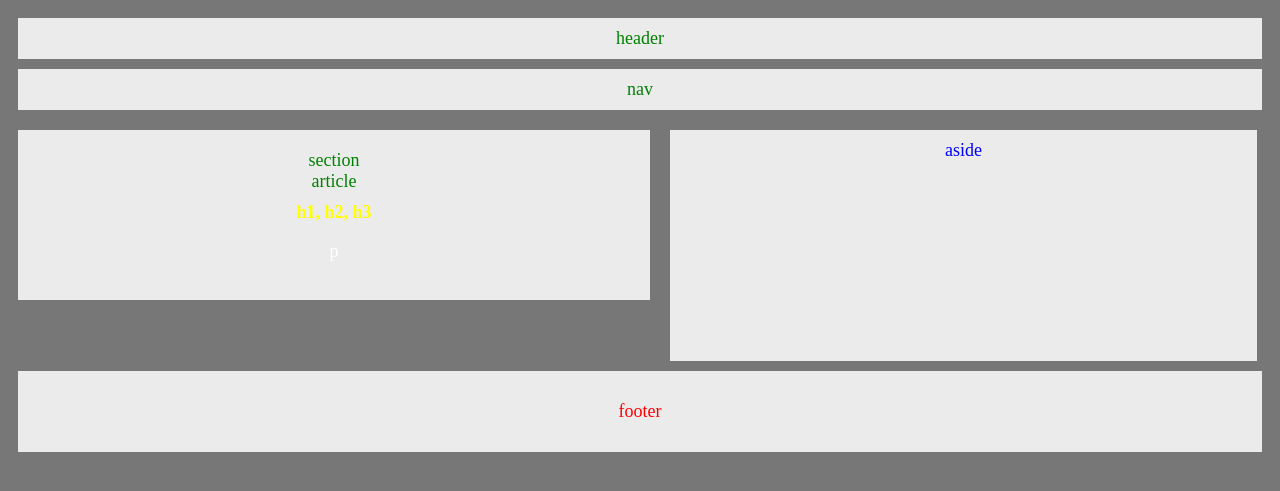
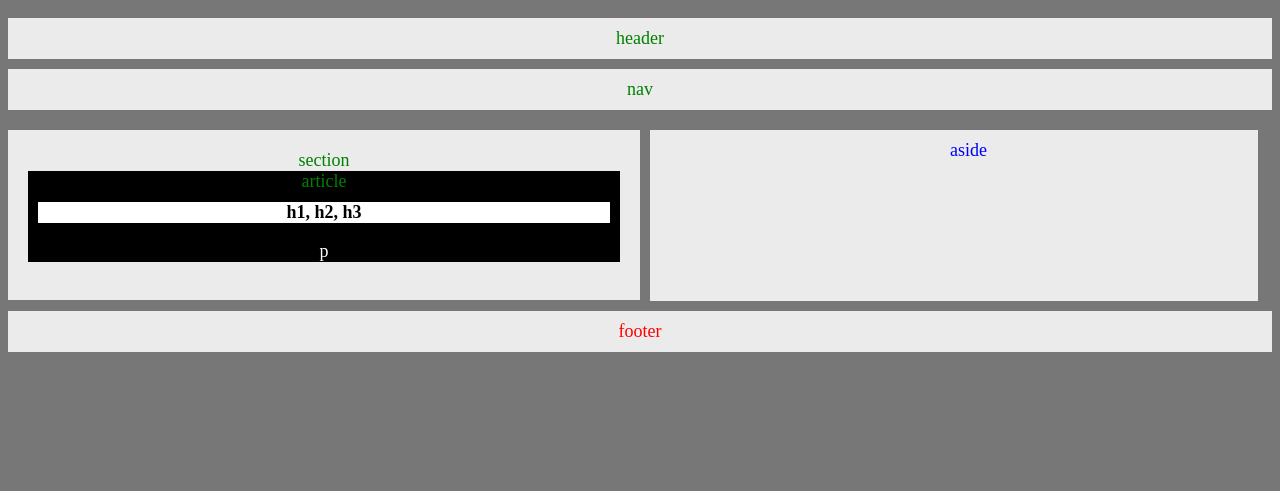
Before and after one commit to robb33/HW-Wireframe, a PHP site: page / in a window 1280 px wide. Shown: the top 491 px of the page. Run offline with PHP 8.4, Linux system fonts and the light colour scheme.

Commit message:
Sat Morn Submit

```diff
--- a/index.html
+++ b/index.html
@@ -7,19 +7,17 @@
 </head>
 
 <body>
-
-	<section>header</section>
-	<section>nav</section>
-
+	<section class="wrapper">header</section>
+	<section class="wrapper">nav</section>
 
 <div class="container">
 	<section>
-		<header>section</header>
-		<article>
-		<header>article</header>
-			<h1>h1, h2, h3</h1>
-			<p>p</p>
-		</article>
+		<header>section
+			<header class="art1">article
+				<h1>h1, h2, h3</h1>
+				<p>p</p>
+			</header>
+		</header>
 	</section>
 </div>
 
--- a/style.css
+++ b/style.css
@@ -1,4 +1,6 @@
 /*Style Sheetpage*/
+
+/* html elements */
 
 body {
     font-family: "Times New Roman", Times, serif;
@@ -16,24 +18,6 @@ section {
 	padding: 10px 10px 10px 10px;
 }
 
-.container {
-	background-color: #ebebeb;
-	text-align: center;
-	color: blue;
-	width: 50%;
-	margin: 10px;
-	float: left;
-}
-
-.aside {
-	background-color: #ebebeb;
-	text-align: center;
-	color: blue;
-	padding: 10px 275px 200px 275px;
-	margin: 10px;
-	float: left;
-}
-
 
 div {
 	color: yellow;
@@ -43,20 +27,75 @@ h1 {
 	font-size: 18px;
 	text-align: center;
 	margin: 10px;
-	color: yellow;
+	color: black;
+	background-color:#FFFFFF;
 }
 
 p {
-	background-color: #ebebeb;
+/*	background-color: #ebebeb;*/
 	text-align: center;
 	color: white;
 }
 
-footer {
+/* html classes */
+
+.space {
+
+	width: 960px;
+	margin: 5px auto;
+
+}
+
+.wrapper {
+/*	width: 100vw;*/
+/*	width: 960px;*/
+	margin: 10px auto;
+}
+.art1{
+	background-color:black;
+}
+
+.container {
+	width: 50%;
+	margin: 10px auto;
 	background-color: #ebebeb;
 	text-align: center;
+	padding: 0 auto;
+	color: blue;
+	float: left;
+}
+
+.aside {
+	width: auto;
+	position:relative;
+	margin: 10px 10px 10px 10px;
+/*	margin: 10px;*/
+/*	margin: 10px auto;*/
+	background-color: #ebebeb;
+	text-align: center;
+	color: blue;
+	padding: 10px 271px 140px 300px;
+	float: left;
+
+}
+
+/*  Id items  */
+
+
+
+
+
+/*  footer elements / classes / ids  */
+
+footer {
+
+	/*footer font*/
+	text-align: center;
 	color: red;
-	margin: 10px;
-	padding: 30px 30px 30px 30px;
+
+/*	width: 100vw;*/
+	margin: 10px auto;
+	background-color: #ebebeb;
+	padding: 10px 30px 10px 30px;
 	clear: both;
 }
```
